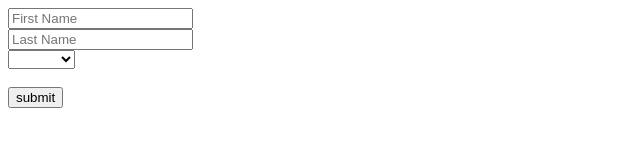
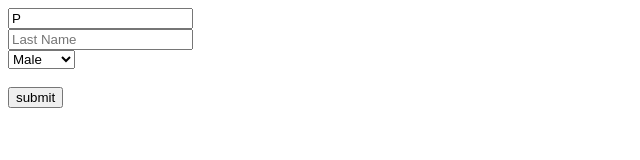
Before and after one commit to prasanthtr575/ng-training, an Angular app: page / in a window 1280 px wide. Shown: the top 160 px of the page, without its empty margins (0-640 px from the left). Built offline with nearby package versions, Linux system fonts and the light colour scheme.

Commit message:
Model driven forms play ground

```diff
--- a/src/app/app.component.html
+++ b/src/app/app.component.html
@@ -1,9 +1,9 @@
-<form #userForm="ngForm" (ngSubmit)="onSubmit(userForm.value)">
-    <input type="text" name="firstName" placeholder="First Name" ngModel>
+<form [formGroup]="userForm" (ngSubmit)="onSubmit(userForm.value)">
+    <input type="text" name="firstName" placeholder="First Name" formControlName="firstName">
     <br>
-    <input type="text" name="lastName" placeholder="Last Name" ngModel>
+    <input type="text" name="lastName" placeholder="Last Name" formControlName="lastName">
     <br>
-    <select name="gender" ngModel>
+    <select name="gender" formControlName="gender">
         <option value="F">Female</option>
         <option value="M">Male</option>
     </select>
--- a/src/app/app.component.ts
+++ b/src/app/app.component.ts
@@ -1,11 +1,22 @@
-import { Component } from '@angular/core';
+import { Component, OnInit } from '@angular/core';
+import { FormGroup, FormControl } from '@angular/forms';
 
 @Component({
   selector: 'app-root',
   templateUrl: './app.component.html',
   styleUrls: ['./app.component.css']
 })
-export class AppComponent {
+export class AppComponent implements OnInit {
+  userForm;
+
+  ngOnInit () {
+    this.userForm = new FormGroup({
+      firstName: new FormControl("P"),
+      lastName: new FormControl(""),
+      gender: new FormControl("M")
+    });
+  }
+
   onSubmit (user) {
     console.log(user);
   }
--- a/src/app/app.module.ts
+++ b/src/app/app.module.ts
@@ -1,6 +1,6 @@
 import { BrowserModule } from '@angular/platform-browser';
 import { NgModule } from '@angular/core';
-import { FormsModule } from '@angular/forms';
+import { ReactiveFormsModule } from '@angular/forms';
 
 import { AppComponent } from './app.component';
 
@@ -9,7 +9,7 @@ import { AppComponent } from './app.component';
     AppComponent
   ],
   imports: [
-    BrowserModule,FormsModule
+    BrowserModule, ReactiveFormsModule
   ],
   providers: [],
   bootstrap: [AppComponent]
```
Also changed, not shown: 1 other file (tests, documents, lock files or other folders).
